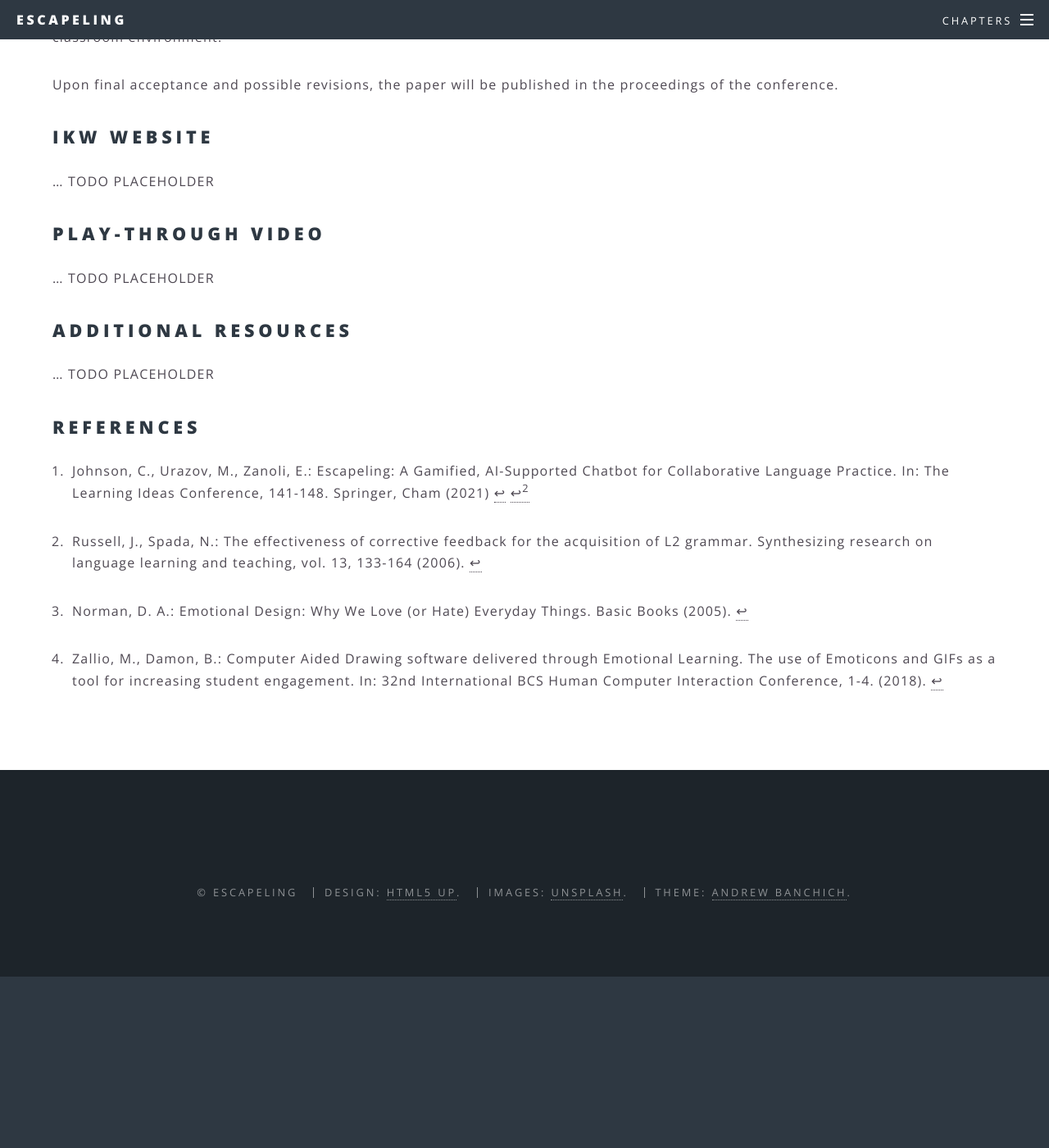
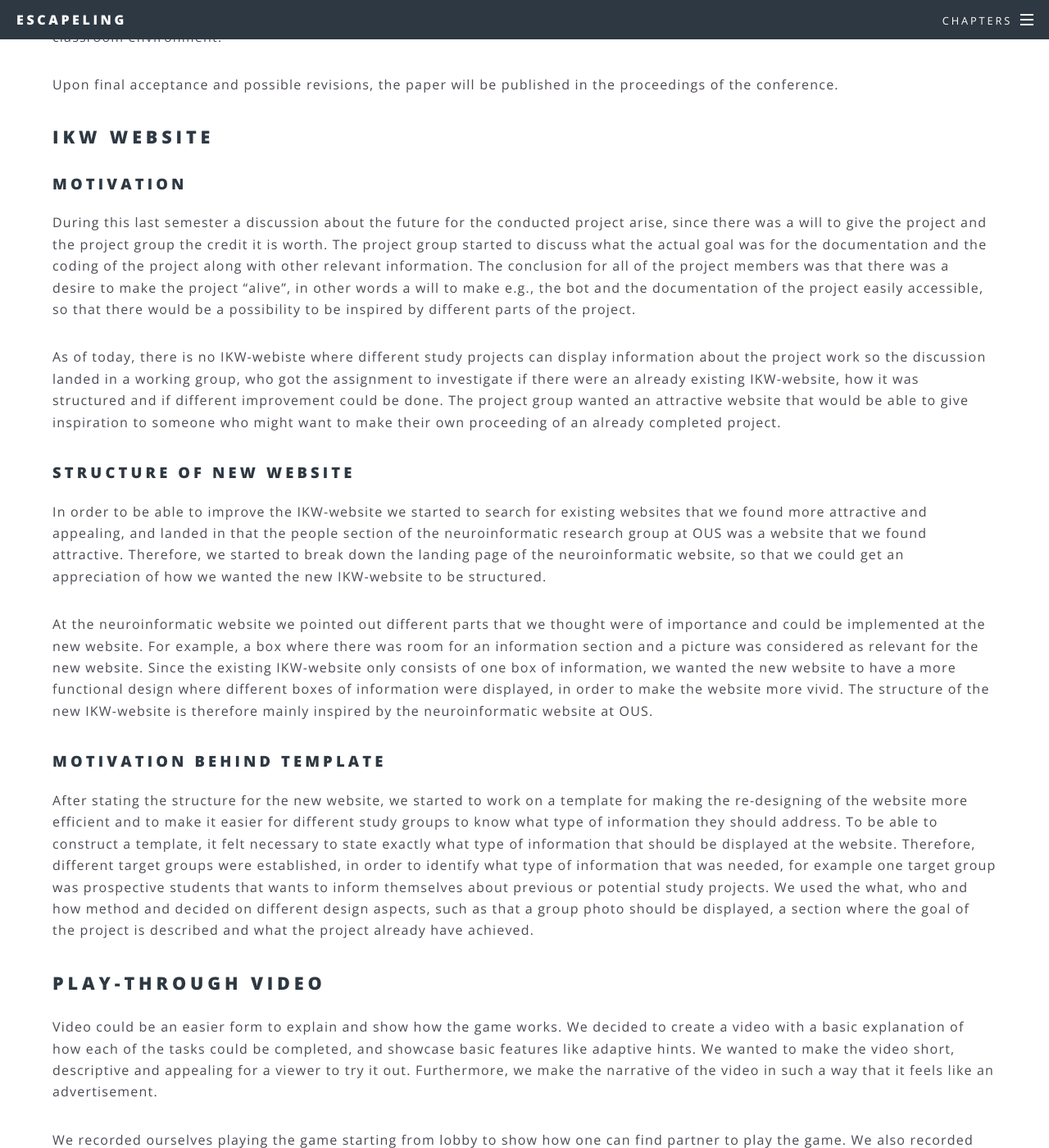
Before and after one commit to ALLUOS/ALLUOS.github.io, a Jekyll site: the page built from _posts/2022-03-17-outcomes.md, in a window 1280 px wide and 1400 px high, scrolled down 1766 px. Shown: the whole window at 82% size. Built offline with Jekyll 4.4.1, drawn with Linux system fonts in a browser that asks for light colours; before the commit the page ends 2957 px from its top, so only the background shows below that; some of the changed text lies outside the part shown.

Commit message:
moves ikw-website and video content into outcomes page

```diff
--- a/_posts/2022-03-17-outcomes.md
+++ b/_posts/2022-03-17-outcomes.md
@@ -27,12 +27,11 @@ is-on-home-page-order: 5
 4. [Additional Resources](#additional-resources)
 5. [References](#references)
 
-<div id="paper"></div>
-
 ## Paper & Conference Talk
 
 ### Conference submission
 To wrap up all the improvements of Escapeling that were achieved throughout the second year of the project, we decided to write up these contributions as a paper. To publish the paper, we submitted a session proposal to the [Learning Ideas Conference 2022](https://www.learningideasconf.org/) - the conference where the paper written by the previous cohort of the Escapeling team was also submitted to (Johnson, Urazov and Zanoli, 2021)[^a]. More specifically, we submitted a short abstract proposing a 30-minute talk consisting of a presentation and demo elements from Escapeling. The proposal was submitted to a special track of the conference – the [ALICE special track](https://www.learningideasconf.org/alice). This is because the focus of the special track matches our application and our reported improvements particularly well, concentrating on chatbots, gamification and technology in online education. The proposal was preliminarily accepted, contingent on the acceptance of the full paper submitted on March 15th, 2022. The proposal abstract can be viewed [here](https://www.learningideasconf.org/program).
+
 ### Framing of the paper
 The goal of the paper is to present the contributions to Escapeling made since the last paper was published (Johnson, Urazov and Zanoli, 2021)[^a]. Specifically, the major contributions which might be interesting to the general public comprise: different visualizations of the storyline, a new listening task, an improved storyline, the grammatical error correction (GEC) feature of the discussion task, the updated adaptive module, the new lobby platform,  technical game improvements, evaluation and testing of the respective features.
 These updates can be grouped into the conceptual classes of _user experience_ (UX) and _learning experience_ updates. Therefore, a framing focusing on novel updates of UX and the learning experience was chosen.
@@ -47,11 +46,28 @@ Upon final acceptance and possible revisions, the paper will be published in the
 
 ## IKW Website
 
-... TODO PLACEHOLDER
+### Motivation
+
+During this last semester a discussion about the future for the conducted project arise, since there was a will to give the project and the project group the credit it is worth. The project group started to discuss what the actual goal was for the documentation and the coding of the project along with other relevant information. The conclusion for all of the project members was that there was a desire to make the project “alive”, in other words a will to make e.g., the bot and the documentation of the project easily accessible, so that there would be a possibility to be inspired by different parts of the project.
+
+As of today, there is no IKW-webiste where different study projects can display information about the project work so the discussion landed in a working group, who got the assignment to investigate if there were an already existing IKW-website, how it was structured and if different improvement could be done. The project group wanted an attractive website that would be able to give inspiration to someone who might want to make their own proceeding of an already completed project.
+
+### Structure of new website
+
+In order to be able to improve the IKW-website we started to search for existing websites that we found more attractive and appealing, and landed in that the people section of the neuroinformatic research group at OUS was a website that we found attractive. Therefore, we started to break down the landing page of the neuroinformatic website, so that we could get an appreciation of how we wanted the new IKW-website to be structured.
+
+At the neuroinformatic website we pointed out different parts that we thought were of importance and could be implemented at the new website. For example, a box where there was room for an information section and a picture was considered as relevant for the new website. Since the existing IKW-website only consists of one box of information, we wanted the new website to have a more functional design where different boxes of information were displayed, in order to make the website more vivid.
+The structure of the new IKW-website is therefore mainly inspired by the neuroinformatic website at OUS.
+
+### Motivation behind template
+
+After stating the structure for the new website, we started to work on a template for making the re-designing of the website more efficient and to make it easier for different study groups to know what type of information they should address. To be able to construct a template, it felt necessary to state exactly what type of information that should be displayed at the website. Therefore, different target groups were established, in order to identify what type of information that was needed, for example one target group was prospective students that wants to inform themselves about previous or potential study projects. We used the what, who and how method and decided on different design aspects, such as that a group photo should be displayed, a section where the goal of the project is described and what the project already have achieved.
 
 ## Play-through Video
 
-... TODO PLACEHOLDER
+Video could be an easier form to explain and show how the game works. We decided to create a video with a basic explanation of how each of the tasks could be completed, and showcase basic features like adaptive hints. We wanted to make the video short, descriptive and appealing for a viewer to try it out. Furthermore, we make the narrative of the video in such a way that it feels like an advertisement.
+
+We recorded ourselves playing the game starting from lobby to show how one can find partner to play the game. We also recorded each possible cases during each, like what happens when one fails the task, complete the task and gives wrong answers in between. This way, we can showcase the features of the game in each task.
 
 ## Additional Resources
 
```
Also changed, not shown: _posts/03_2022_Video.md (deleted, +0 -4 lines), _posts/2022-03-23-ikw-website.md (deleted, +0 -37 lines).
